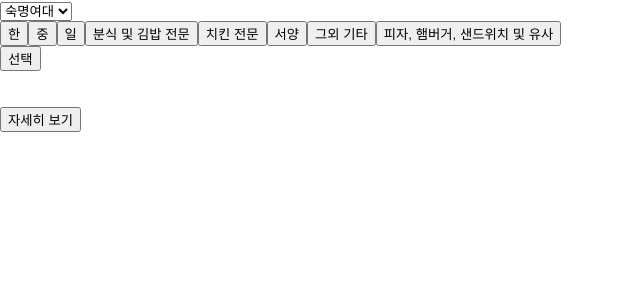
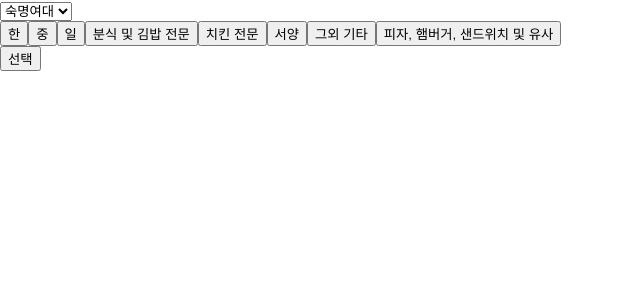
Before and after one commit to haesa/Recommend-menu, a React (Create React App) app: page / in a window 1280 px wide. Shown: the top 300 px of the page, without its empty margins (0-640 px from the left). Built offline with nearby package versions, Linux system fonts and the light colour scheme.

Commit message:
fix(App.js): 필터링 된 데이터 완전히 다 가져왔을 때 추첨, restaurant 없으면 UI 숨기기

```diff
--- a/src/App.js
+++ b/src/App.js
@@ -27,17 +27,17 @@ function App() {
     });
   };
 
-  loading === false && console.log(list);
-
-  useEffect(() => setRestaurant(getRandomRastaurant(list)), [list]);
-
-  console.log(restaurant);
+  useEffect(() => {
+    if (loading === false) setRestaurant(getRandomRastaurant(list));
+  }, [list]);
 
   return (
     <>
       <Filter filtering={filtering} />
-      {/* {filters === [] && <p>필터를 선택하세요</p>} */}
-      {loading ? <p>Loading...</p> : <Restaurant restaurant={restaurant} />}
+      {loading && <p>Loading...</p>}
+      {Object.keys(restaurant).length !== 0 && (
+        <Restaurant restaurant={restaurant} />
+      )}
     </>
   );
 }
```
